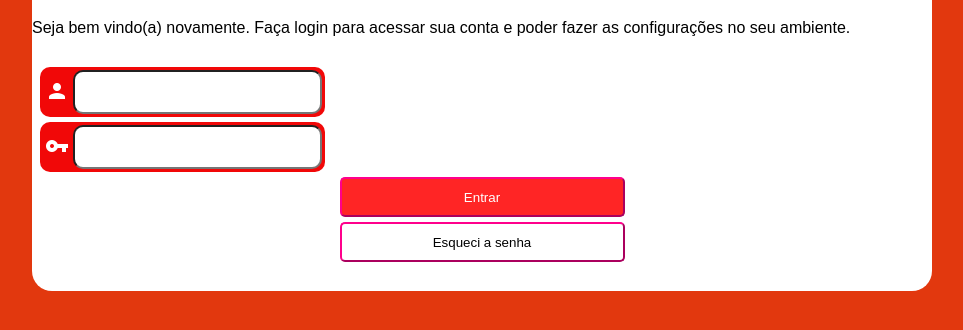
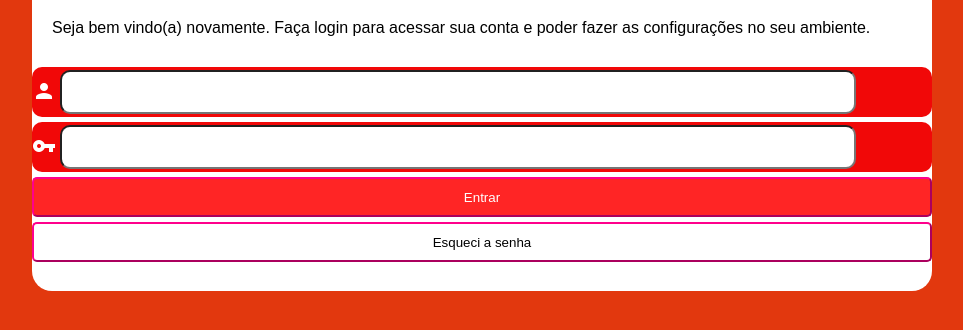
Before and after one commit to diegvn7/tela-login, a plain HTML site: page index.html in a window 1280 px wide. Shown: the part 414-744 px from the top of the page, without its empty margins (158-1121 px from the left). Drawn offline with Linux system fonts and the light colour scheme; a web font is replaced by a local one.

Commit message:
Update style.css

```diff
--- a/estilos/style.css
+++ b/estilos/style.css
@@ -26,7 +26,7 @@ section {
     background-color: white;
     border-radius: 20px;
     width: 300px;
-    height: 630px;
+    height: 650px;
 }
 
 h1 {
@@ -39,7 +39,6 @@ h1 {
 
 div#imagem {
     border-radius: 20px 20px 0px 0px;
-    width: 300px;
     height: 250px;
     background: wheat url(../imagens/basquete-novo.jpg) center right fixed;
     background-size: cover;
@@ -47,10 +46,12 @@ div#imagem {
 
 p#txt {
     padding-bottom: 30px;
+    padding-left: 20px;
+    padding-right: 20px;
 }
 
 .login {
-    width: 245px;
+    width: 88%;
     height: 40px;
     border-radius: 10px;
     font-size: 18px;
@@ -62,14 +63,13 @@ label {
 }
 
 .border {
-    margin-left: 8px;
-    width: 280px;
+    width: 100%;
     padding-top: 3px;
     padding-bottom: 3px;
     background-color: rgb(241, 8, 8);
     border-radius: 10px;
     margin-bottom: 5px;
-    padding-left: 5px;
+
 }
 
 .botao {
@@ -77,7 +77,7 @@ label {
     color: white;
     display: block;
     margin: auto;
-    width: 285px;
+    width: 100%;
     height: 40px;
     border-radius: 5px;
     border-color: rgb(255, 0, 140);
```
